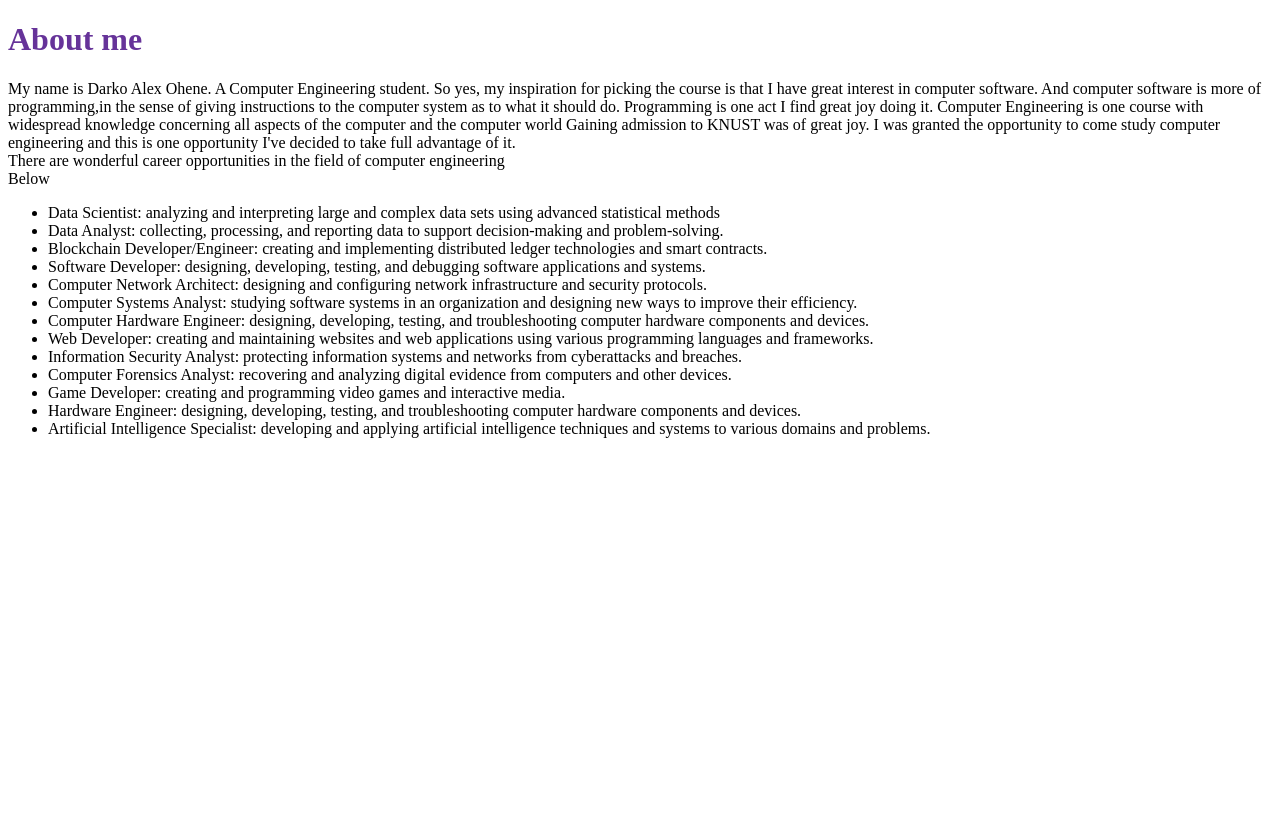
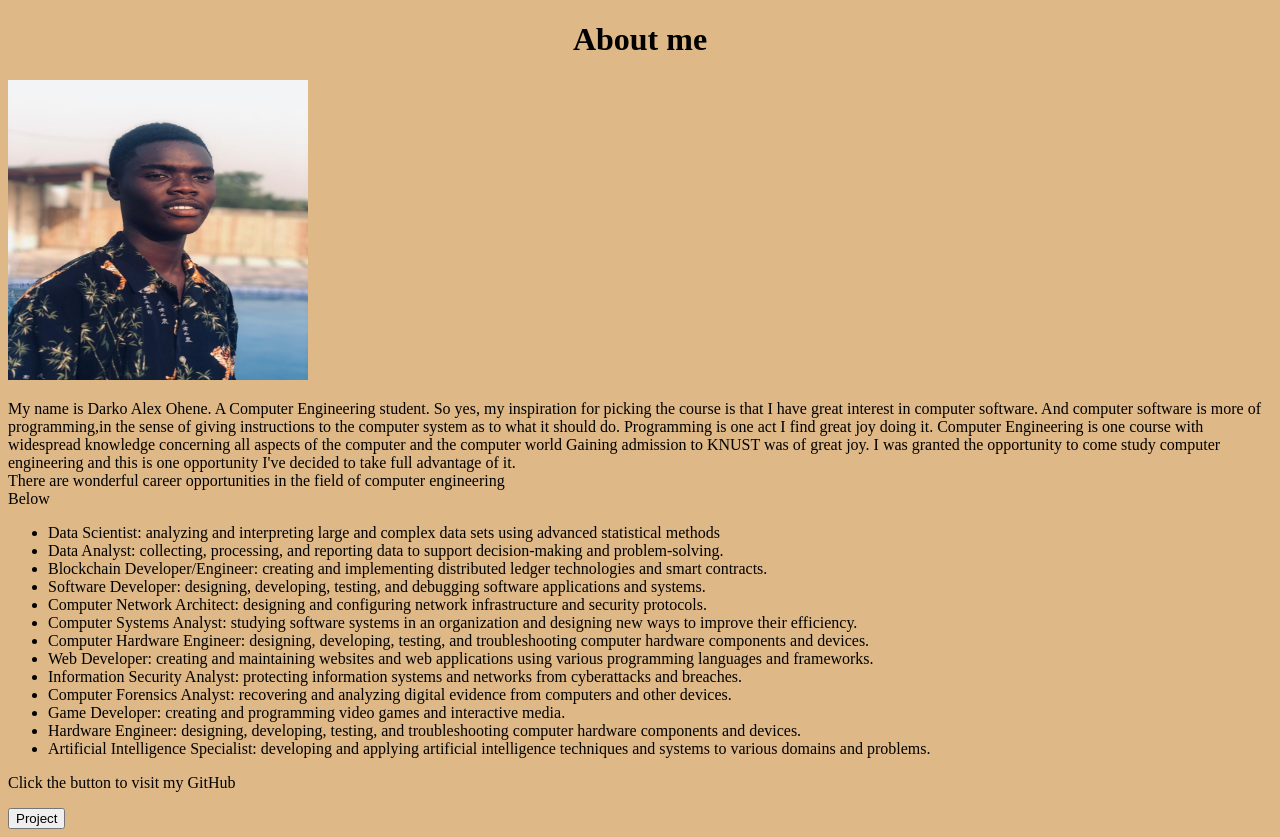
Before and after one commit to darkoalex54/web-project, a plain HTML site: page mt lab/lab.html in a window 1280 px wide. Before the commit the page ends 800 px from the top, so only its background shows below. Drawn offline with Linux system fonts and the light colour scheme.

Commit message:
Add files via upload

```diff
--- a/mt lab/computer.css
+++ b/mt lab/computer.css
@@ -1,3 +1,7 @@
 .hello{
-    color: rebeccapurple;
+    color: ;
+    text-align: center;
 }
+body{
+    background-color: burlywood;
+}
--- a/mt lab/lab.html
+++ b/mt lab/lab.html
@@ -9,6 +9,9 @@
 </head>
 <body>
     <h1 class="hello">About me  </h1>
+    <div>
+        <img src="UWLA0977.JPG" alt="" width="300" height="300">
+    </div>
     <p>My name is Darko Alex Ohene. A Computer Engineering student.
     So yes, my inspiration for picking the course is that I have great interest in computer software. And computer software is more of programming,in the sense of giving instructions to the computer system as to what it should do.
     Programming is one act I find great joy doing it. Computer Engineering is one course with widespread knowledge concerning all aspects of the computer and the computer world
@@ -32,6 +35,9 @@ Data Analyst: collecting, processing, and reporting data to support decision-mak
 <li>Game Developer: creating and programming video games and interactive media.</li>
 <li>Hardware Engineer: designing, developing, testing, and troubleshooting computer hardware components and devices.</li>
 <li>Artificial Intelligence Specialist: developing and applying artificial intelligence techniques and systems to various domains and problems.</li>
-</ul>
+</ul>Click the button to visit my GitHub </p>
+<div class="container">
+    <a href="https://github.com/darkoalex54/web project target="_blank><button>Project</button></a>
+    </div>
 </body>
 </html>
```
Also changed, not shown: mt lab/UWLA0977.JPG (added).
